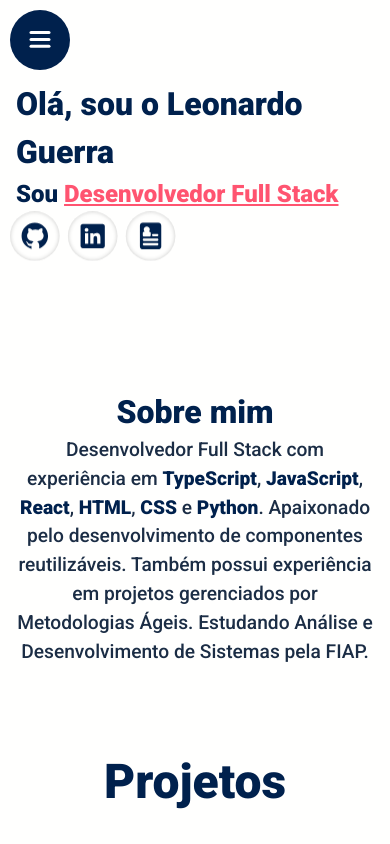
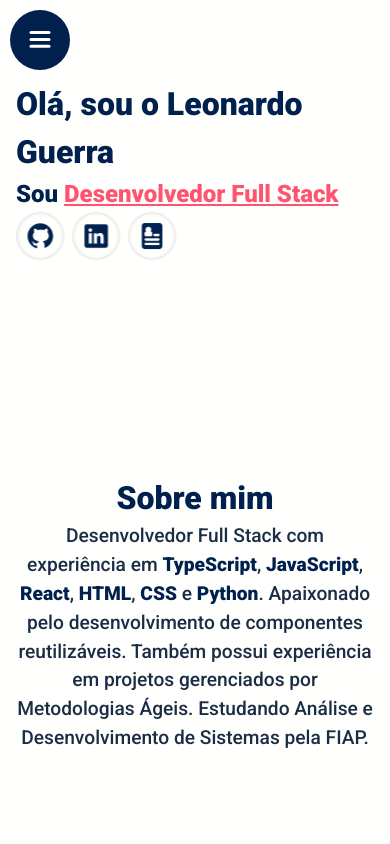
Before and after one commit to oleoz1n/Portifolio, a React (Vite) app: page / in a window 390 px wide. Shown: the top 844 px of the page. Built offline with nearby package versions, Linux system fonts and the light colour scheme.

Commit message:
Consertando detalhes pt2

```diff
--- a/src/App.css
+++ b/src/App.css
@@ -19,6 +19,22 @@
   display: flex;
 }
 
+.select {
+  border-radius: 0;
+  border-bottom: #00214d 4px solid;
+  animation-duration: .1s;
+  animation-name: appear-border;
+}
+
+.select:hover {
+  background-color:transparent;
+  padding: 0px;
+  border-radius: 0px;
+  color: #00214d;
+  border-bottom: 4px solid #00214d;
+  cursor:default;
+}
+
 @media (max-width: 1280px) {
   #root {padding: 0px;}
 }
--- a/src/components/header/header.module.css
+++ b/src/components/header/header.module.css
@@ -10,21 +10,6 @@
     -webkit-backdrop-filter: blur(3px);
     backdrop-filter: blur(3px);
     border-radius: 16px;
-}
-.select {
-    border-radius: 0;
-    border-bottom: #00214d 4px solid;
-    animation-duration: .1s;
-    animation-name: appear-border;
-}
-
-.select:hover {
-    background-color:transparent;
-    padding: 0px;
-    border-radius: 0px;
-    color: #00214d;
-    border-bottom: 4px solid #00214d;
-    cursor:default;
 }
 
 .ah {
--- a/src/components/header/index.tsx
+++ b/src/components/header/index.tsx
@@ -40,8 +40,8 @@ function Header(){
         animate="visible"
         variants={container}
         className={styles.headerul}>
-            <motion.li variants={item}><a className={`${styles.select} ${styles.ah}`}  href="#resumo">Resumo</a></motion.li>
-            <motion.li variants={item}><a className={styles.ah} href="#sobremim">Sobre Mim</a></motion.li>
+            <motion.li variants={item}><a id='resumoHeader' className={`select ${styles.ah}`}  href="#resumo">Resumo</a></motion.li>
+            <motion.li variants={item}><a id='sobremimHeader' className={styles.ah} href="#sobremim">Sobre Mim</a></motion.li>
             <motion.div
             style={{ x, y, rotateX, rotateY, z: 100 }}
             drag
@@ -50,8 +50,8 @@ function Header(){
             whileTap={{ cursor: 'grabbing' }}>
                 <img src={logob} alt="logo" id='logoHeader' draggable="false" className={styles.logo} />
             </motion.div>
-            <motion.li variants={item}><a className={styles.ah} href="#projetos">Projetos</a></motion.li>
-            <motion.li variants={item}><a className={styles.ah} href="#contato">Contato</a></motion.li>
+            <motion.li variants={item}><a id='projetosHeader' className={styles.ah} href="#projetos">Projetos</a></motion.li>
+            <motion.li variants={item}><a id='contatoHeader' className={styles.ah} href="#contato">Contato</a></motion.li>
             </motion.ul>
             </header>
             </>
--- a/src/components/portifolio/index.tsx
+++ b/src/components/portifolio/index.tsx
@@ -1,5 +1,5 @@
 import CardPortifolio from "./cardPortifolio"
-import { useRef } from "react";
+import { useRef, useEffect } from "react";
 import { useInView } from "framer-motion";
 import styles from './portifolio.module.css'
 import gs1 from '/gs1.png'
@@ -16,7 +16,9 @@ import cssSVG from '/css.svg'
 function Portifolio(){
 
         const ref = useRef(null);
+        const ref2 = useRef(null);
         const isInView = useInView(ref, { once: true });
+        const isInViewLoop = useInView(ref2);
 
 
     const Gs1Desc = () => (
@@ -51,6 +53,19 @@ function Portifolio(){
         <li className={styles.Listinside}>API REST</li>
         </div>
       );
+      useEffect(() => {
+        if (isInViewLoop) {
+          const elementos = document.querySelectorAll(".select");
+          elementos.forEach((elemento) => {
+            elemento.classList.remove("select");
+          });
+          const projetosHeader = document.getElementById("projetosHeader");
+          if (projetosHeader) {
+            projetosHeader.classList.add("select");
+          }
+
+        }
+      }, [isInViewLoop]);
 
 
     return (
@@ -61,10 +76,11 @@ function Portifolio(){
             opacity: isInView ? 1 : 0,
             transition: "all 0.9s cubic-bezier(0.17, 0.55, 0.55, 1) 0.5s"
           }}
+          id='projetos'
         className={styles.sectionP}>
 
         <h1 className={styles.titlePortifolio}>Projetos</h1>
-        <div className={styles.projetos}>
+        <div className={styles.projetos} ref={ref2}>
     <CardPortifolio
     imagem={gs1}
     nome="Global Solution FIAP"
--- a/src/components/resume/index.tsx
+++ b/src/components/resume/index.tsx
@@ -1,8 +1,8 @@
 import styles from './resume.module.css'
 import { TypeAnimation } from 'react-type-animation';
-import { useEffect, useState } from 'react';
+import { useRef, useEffect, useState } from 'react';
 import Redes from './redes'
-import { motion } from "framer-motion";
+import { motion, useInView } from "framer-motion";
 
 function Type1(){
 
@@ -43,6 +43,9 @@ function Type3(){
 
 function Resume(){
 
+  const ref = useRef(null);
+  const isInViewLoop = useInView(ref);
+
     const [showType2, setShowType2] = useState(false);
     const [showType3, setShowType3] = useState(false);
     const [showDiv, setShowDiv] = useState(false)
@@ -71,10 +74,25 @@ function Resume(){
         return () => clearTimeout(timeout);
       }, []);
 
+      useEffect(() => {
+        if (isInViewLoop) {
+          const elementos = document.querySelectorAll(".select");
+          elementos.forEach((elemento) => {
+            elemento.classList.remove("select");
+          });
+          const resumoHeader = document.getElementById("resumoHeader");
+          if (resumoHeader) {
+            resumoHeader.classList.add("select");
+          }
+
+        }
+      }, [isInViewLoop]);
     return(
-        <section className={styles.section_resume} id="resumo">
+        <section  className={styles.sectionResume} id="resumo">
         <div>
-        <Type1/>
+          <div ref={ref}>
+        <Type1 />
+        </div>
         <h2 className={styles.types2}>{showType2 && <Type2 />}
         {showType3 && <Type3/>}</h2>
 
--- a/src/components/resume/resume.module.css
+++ b/src/components/resume/resume.module.css
@@ -20,11 +20,13 @@
     color: #ff5470;
 }
 
-.section_resume {
+.sectionResume {
     display: flex;
     flex-direction: column;
     align-items: center;
-    padding: 12rem 0;
+    justify-content: center;
+    min-height: 60vh;
+    padding: 4rem 0 0 0;
 }
 
 .redes {
@@ -44,8 +46,10 @@
         font-size: 2rem;
     }
 
-    .section_resume {
+    .sectionResume {
+            padding: 1rem;
             padding-top: 0rem;
+            min-height: 0;
     }
 }
 
@@ -59,9 +63,9 @@
         text-indent: 0;
     }
 
-    .section_resume {
+    .sectionResume {
             padding: 1rem;
-            padding-bottom: 4rem;
+            min-height: 0;
     }
     .redes {
         margin-left: 0;
--- a/src/components/sobremim/index.tsx
+++ b/src/components/sobremim/index.tsx
@@ -1,10 +1,24 @@
 import styles from "./sobremim.module.css";
-import { useRef } from "react";
+import { useRef, useEffect } from "react";
 import { useInView } from "framer-motion";
 
 function Sobremim() {
   const ref = useRef(null);
   const isInView = useInView(ref, { once: true });
+  const isInViewLoop = useInView(ref);
+
+  useEffect(() => {
+    if (isInViewLoop) {
+      const elementos = document.querySelectorAll(".select");
+      elementos.forEach((elemento) => {
+        elemento.classList.remove("select");
+      });
+      const sobremimHeader = document.getElementById("sobremimHeader");
+      if (sobremimHeader) {
+        sobremimHeader.classList.add("select");
+      }
+    }
+  }, [isInViewLoop]);
 
   return (
     <section
@@ -17,8 +31,10 @@ function Sobremim() {
       id="sobremim"
       className={styles.sectionSobremim}
     >
-      <div className={styles.divSobremim}>
-        <h2 className={styles.titleS}>Sobre mim</h2>
+      <div className={styles.divSobremim} >
+        <h2 id="sobremimHeader" className={styles.titleS}>
+          Sobre mim
+        </h2>
         <p className={styles.pSobre}>
           Desenvolvedor Full Stack com experiência em <span>TypeScript</span>,{" "}
           <span>JavaScript</span>, <span>React</span>, <span>HTML</span>,{" "}
--- a/src/components/sobremim/sobremim.module.css
+++ b/src/components/sobremim/sobremim.module.css
@@ -2,6 +2,8 @@
     display: flex;
     flex-direction: column;
     align-items: center;
+    justify-content: center;
+    min-height: 80vh;
 }
 
 
```
